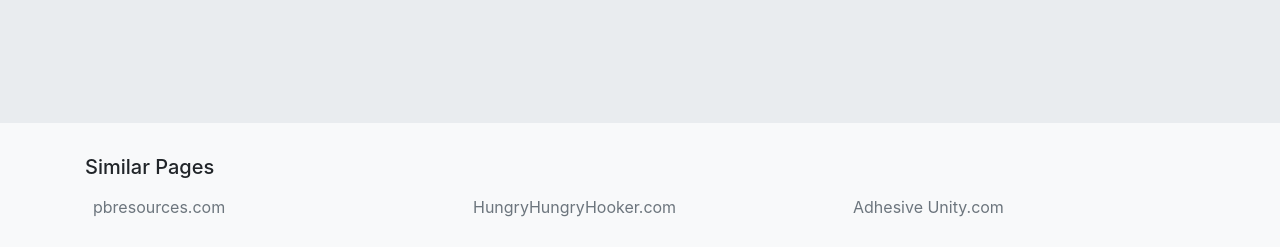
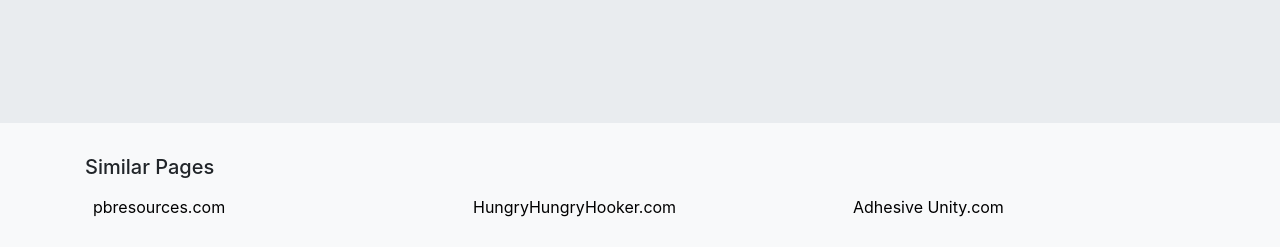
Before and after one commit to mrodriguez3313/Support-bipoc, a Flask app: page /Texas/BlackBusiness in a window 1280 px wide. Shown: the part 553-800 px from the top of the page. Run offline with Flask 2, Linux system fonts and the light colour scheme; some libraries are stand-ins or nearby versions.

Commit message:
unmuted text.

```diff
--- a/website/templates/base_state.html
+++ b/website/templates/base_state.html
@@ -66,7 +66,7 @@
       <div class="row">
         {% for item in other %}
         <div class="col-sm m-2">
-          <a class="text-muted" href="{{item[1]}}">{{item[0]}}</a>
+          <a href="{{item[1]}}">{{item[0]}}</a>
         </div>
         {% endfor %}
       </div>
```
